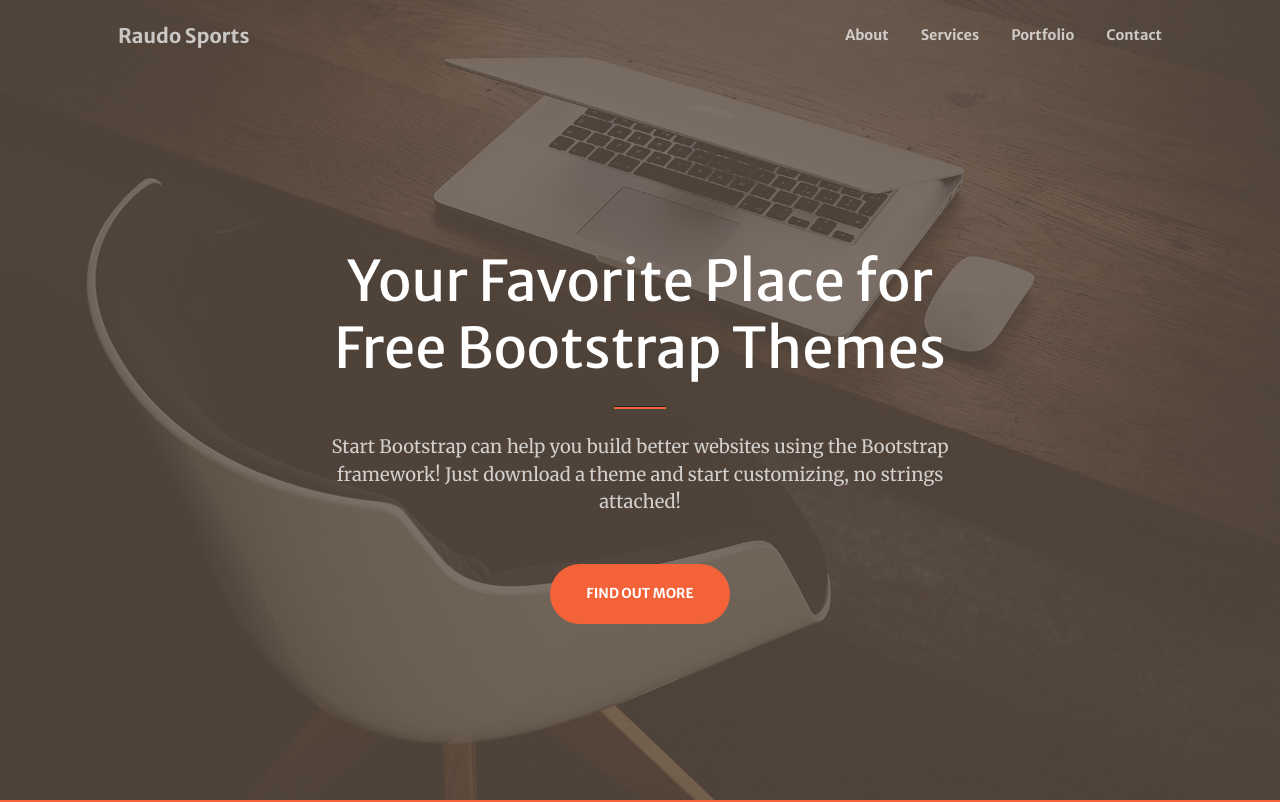
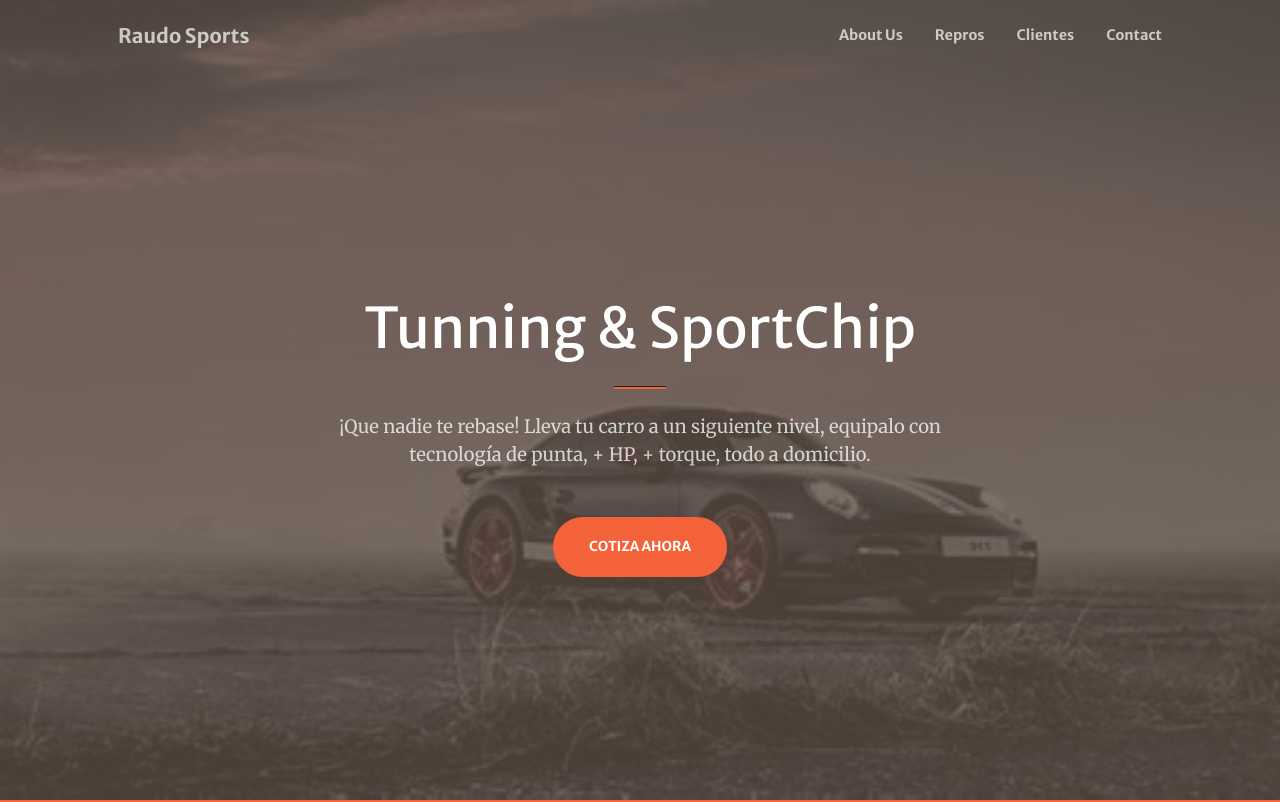
Before and after one commit to CentauriDev/WebDevelopment, a plain HTML site: page index.html in a window 1280 px wide. Shown: the top 802 px of the page. Drawn offline with nearby package versions, Linux system fonts and the light colour scheme; some packages are replaced by stand-ins of ours; a script that the page names is missing.

Commit message:
version with images

```diff
--- a/index.html
+++ b/index.html
@@ -26,9 +26,9 @@
                 <button class="navbar-toggler navbar-toggler-right" type="button" data-bs-toggle="collapse" data-bs-target="#navbarResponsive" aria-controls="navbarResponsive" aria-expanded="false" aria-label="Toggle navigation"><span class="navbar-toggler-icon"></span></button>
                 <div class="collapse navbar-collapse" id="navbarResponsive">
                     <ul class="navbar-nav ms-auto my-2 my-lg-0">
-                        <li class="nav-item"><a class="nav-link" href="#about">About</a></li>
-                        <li class="nav-item"><a class="nav-link" href="#services">Services</a></li>
-                        <li class="nav-item"><a class="nav-link" href="#portfolio">Portfolio</a></li>
+                        <li class="nav-item"><a class="nav-link" href="#about">About Us</a></li>
+                        <li class="nav-item"><a class="nav-link" href="#services">Repros</a></li>
+                        <li class="nav-item"><a class="nav-link" href="#portfolio">Clientes</a></li>
                         <li class="nav-item"><a class="nav-link" href="#contact">Contact</a></li>
                     </ul>
                 </div>
@@ -39,12 +39,12 @@
             <div class="container px-4 px-lg-5 h-100">
                 <div class="row gx-4 gx-lg-5 h-100 align-items-center justify-content-center text-center">
                     <div class="col-lg-8 align-self-end">
-                        <h1 class="text-white font-weight-bold">Your Favorite Place for Free Bootstrap Themes</h1>
+                        <h1 class="text-white font-weight-bold">Tunning & SportChip</h1>
                         <hr class="divider" />
                     </div>
                     <div class="col-lg-8 align-self-baseline">
-                        <p class="text-white-75 mb-5">Start Bootstrap can help you build better websites using the Bootstrap framework! Just download a theme and start customizing, no strings attached!</p>
-                        <a class="btn btn-primary btn-xl" href="#about">Find Out More</a>
+                        <p class="text-white-75 mb-5">¡Que nadie te rebase! Lleva tu carro a un siguiente nivel, equipalo con tecnología de punta, + HP, + torque, todo a domicilio.</p>
+                        <a class="btn btn-primary btn-xl" href="#about">COTIZA AHORA</a>
                     </div>
                 </div>
             </div>
```
Also changed, not shown: assets/img/porsche911.jpeg (added), css/styles.css.
